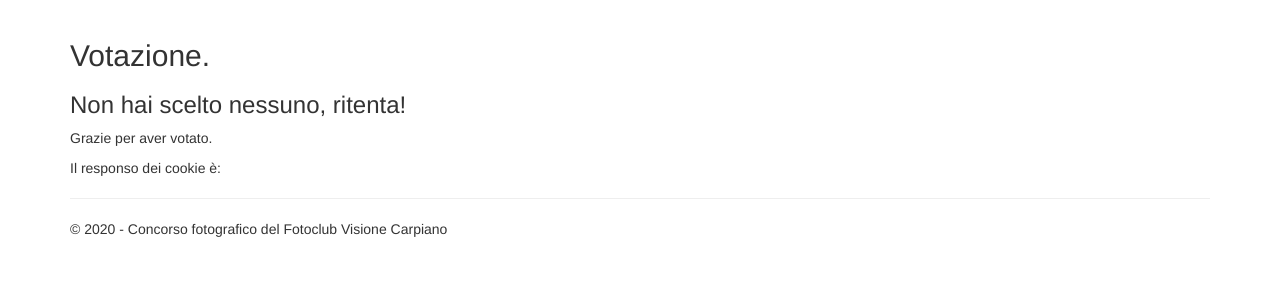
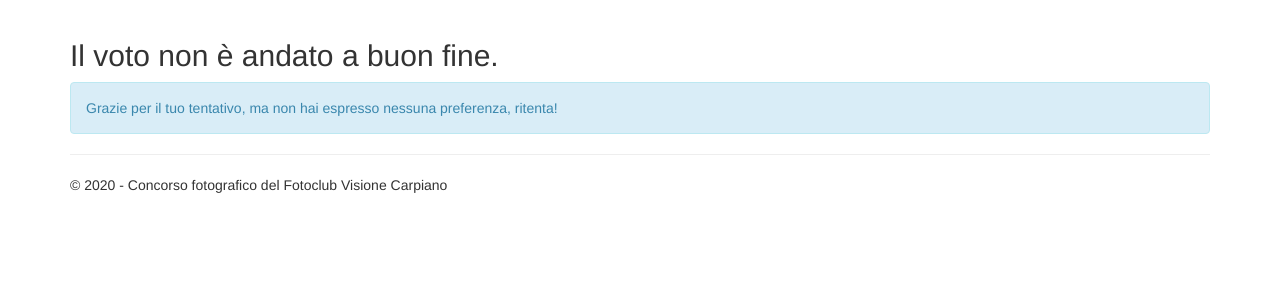
Before and after one commit to jourus/ConcorsoFotografico, a Flask app: page /vote/ in a window 1280 px wide. Shown: the part 51-351 px from the top of the page. Run offline with Flask 2, Linux system fonts and the light colour scheme; some libraries are stand-ins or nearby versions.

Commit message:
Versione con conferma voto

```diff
--- a/Concorso/templates/layout.html
+++ b/Concorso/templates/layout.html
@@ -7,6 +7,7 @@
     <link rel="stylesheet" type="text/css" href="/static/content/bootstrap.min.css" />
     <link rel="stylesheet" type="text/css" href="/static/content/site.css" />
     <script src="/static/scripts/modernizr-2.6.2.js"></script>
+    <script src="/static/scripts/jquery-1.10.2.js"></script>
 </head>
 
 <body>
@@ -40,7 +41,7 @@
         </footer>
     </div>
 
-    <script src="/static/scripts/jquery-1.10.2.js"></script>
+
     <script src="/static/scripts/bootstrap.js"></script>
     <script src="/static/scripts/respond.js"></script>
     {% block scripts %}{% endblock %}
--- a/Concorso/templates/vote.html
+++ b/Concorso/templates/vote.html
@@ -1,11 +1,32 @@
 {% extends "layout.html" %}
 
 {% block content %}
-
+<div id="contenitore">
+    <h1> Confermi il tuo voto per {{scelta}}? </h1>
 <h2>{{ title }}.</h2>
 <h3>{{ message }}</h3>
 
 
-<p>Grazie per aver votato.</p>
-<p>Il responso dei cookie è: {{cookie_msg}}</p>
+<a href="/no_vote/" class="btn btn-lg btn-info" role="button">&nbsp;&nbsp;&nbsp;Annullare&nbsp;&nbsp;&nbsp;</a>
+
+
+<button id="pulsante" class="btn btn-lg btn-success">&nbsp;&nbsp;&nbsp;Confermo&nbsp;&nbsp;&nbsp;</button>
+
+
+<div id="div1"></div>
+
+<input type="text" id="scelta" value="{{scelta}}" hidden>
+
+<script>
+    vote = $("#scelta").val()
+    $(document).ready(function(){
+      $("#pulsante").click(function(){
+        $.ajax({url: "/voted/" + vote, success: function(result){
+          $("#contenitore").html(result);
+        }});
+      });
+    });
+</script>
+
+</div>
 {% endblock %}
--- /dev/null
+++ b/Concorso/templates/vote_invalid.html
@@ -0,0 +1,18 @@
+{% extends "layout.html" %}
+
+{% block content %}
+
+<h2>{{ title }}.</h2>
+
+{% if status == "red" %}
+<div class="alert alert-danger">
+   <strong>{{ message }}</strong>
+</div>
+
+{% else %}
+<div class="alert alert-info">
+    {{ message }}
+ </div>
+{% endif %}
+
+{% endblock %}
--- a/Concorso/views.py
+++ b/Concorso/views.py
@@ -1,11 +1,11 @@
-# coding=latin-1
+# -*- coding: utf-8 -*-
 
 """
 Routes and views for the flask application.
 """
 
 from datetime import datetime
-from flask import render_template, request, make_response
+from flask import render_template, request, make_response, redirect
 from sqlalchemy import func
 from Concorso import app
 import sys
@@ -49,51 +49,115 @@ def about():
 @app.route('/vote/<choice>')
 def vote(choice=""):
     """Renders the vote page."""
+    invalid_vote = { 'template_name_or_list': 'vote_invalid.html',
+                           'title': u'Il voto non è andato a buon fine',
+                            'year': datetime.now().year,
+                            'message': 'Grazie per il tuo tentativo, ma non hai espresso \
+                                nessuna preferenza, ritenta!',
+                            'status': 'grey'}
+
 
     # Se non e' stato inserito nessun voto, non fa nulla ed esce.
     if choice == "":
-        return render_template(
-                'vote.html',
-                title='Votazione',
-                year=datetime.now().year,
-                message= 'Non hai scelto nessuno, ritenta!',
-                cookie_msg = ""
-                )
+        invalid_vote['message'] = 'Grazie per il tuo tentativo, ma non hai \
+                        espresso nessuna preferenza, ritenta!'
+        return render_template(**invalid_vote)
 
+
+    #  In questo caso, è stato espresso un voto.
     my_message = f"Hai scelto la foto di {choice}!"
 
+    # Recupero il token del cookie del contest corrente, serve per
+    # verificare se è stato espresso un voto
     active_cookie = get_active_cookie()
 
+    # se non c'è alcun contest, termina
+    if active_cookie == "":
+        invalid_vote['message'] = "Grazie per il tuo tentativo, ma c'è alcun \
+                        contest attivo in questo momento. Riprova più tardi."
+        return render_template(**invalid_vote)
+
+
+    # Recupero il valore del cookie del contest corrente per capire se è già
+    # stato impostato
     the_cookie = request.cookies.get(active_cookie)
 
     app.logger.info("Il contenuto del cookie e' %s", the_cookie)
 
-
-
     if the_cookie == "" or the_cookie == None:
-        my_cookie_msg = f"Grazie per aver votato, se sei amico di {choice}, fatti offrire una birra."
-        add_vote(choice)
 
         # inserire la chiamata a DB per votare. se fallisce, il valore del cookie da impostare rimane vuoto
 
-        the_cookie = "votato"
-    else:
-        my_cookie_msg = "Grazie per la tua preferenza, ma avevi gia' votato e si puo' concedere un solo voto per persona."
+        return render_template(
+            'vote.html',
+            title='Votazione',
+            year=datetime.now().year,
+            message=my_message,
+            cookie_msg = the_cookie,
+            scelta=choice
+            )
 
 
-    resp = make_response(render_template(
-        'vote.html',
-        title='Votazione',
-        year=datetime.now().year,
-        message=my_message,
-        cookie_msg = the_cookie
-        ))
+    else:
+        invalid_vote['message'] = "Grazie per il tuo tentativo, ma hai \
+                                già votato ed è concesso un solo voto."
+        return render_template(**invalid_vote)
 
 
-    if the_cookie:
-        resp.set_cookie(active_cookie, the_cookie, max_age=60*60*24*30)
 
-    return resp
+
+@app.route("/no_vote/")
+def no_vote():
+    """Renders the no_vote page."""
+    return render_template(
+        'vote_invalid.html',
+        title='Voto non effettuato',
+        year=datetime.now().year,
+        message='Puoi ancora votare.'
+    )
+
+@app.route("/voted/<scelta>")
+def voted(scelta):
+
+    request_parm = {'template_name_or_list': 'vote_esito.html',
+                           'title': u'Il voto non è andato a buon fine',
+                           'message': u'Errore generico',
+                            'year': datetime.now().year,
+                            'status': 'grey'}
+
+    # verificare se è stato espresso un voto
+    active_cookie = get_active_cookie()
+
+    # se non c'è alcun contest, termina
+    if active_cookie == "":
+        request_parm["message"] = f"Spiacente, al momento non c'è alcuna \
+                    votazione attiva."
+        request_parm["status"] = "red"
+        return render_template(**request_parm)
+
+    # Recupero il valore del cookie del contest corrente per capire se è già
+    # stato impostato
+    the_cookie = request.cookies.get(active_cookie)
+
+    app.logger.info("Il contenuto del cookie e' %s", the_cookie)
+
+    if the_cookie == "" or the_cookie == None:
+        add_vote(scelta)
+
+        request_parm["title"]=f'Grazie per aver votato'
+        request_parm["message"]=f'La tua scelta è stata {scelta}'
+        request_parm["status"]  = "green"
+        resp = make_response(render_template(**request_parm))
+
+        resp.set_cookie(active_cookie, "votato", max_age=60*60*24*30)
+
+        return resp
+    else:
+        request_parm["message"] ="Grazie per il tuo tentativo, ma hai \
+                                già votato ed è concesso un solo voto."
+        request_parm["status"]  = "red"
+        return render_template(**request_parm)
+
 
 
 
@@ -132,6 +196,8 @@ def classifica():
         body_classifica = calcola_classifica(id_contest),
         body_contests =  body_contests
     )
+
+
 
 
 @app.route('/new_contest/', methods=['GET', 'POST'])
```
Also changed, not shown: Concorso/templates/vote_esito.html (added, +18 -0 lines).
